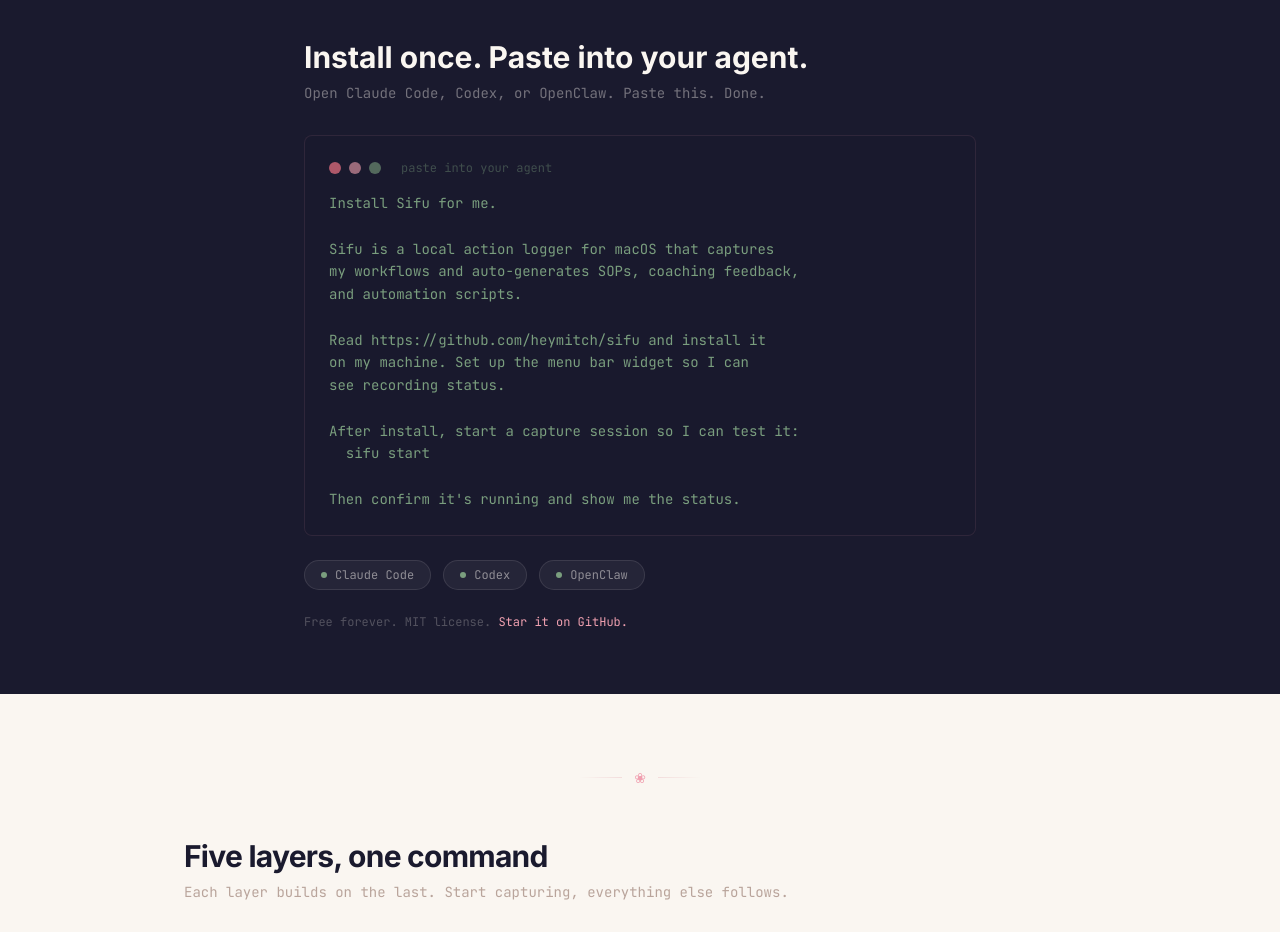
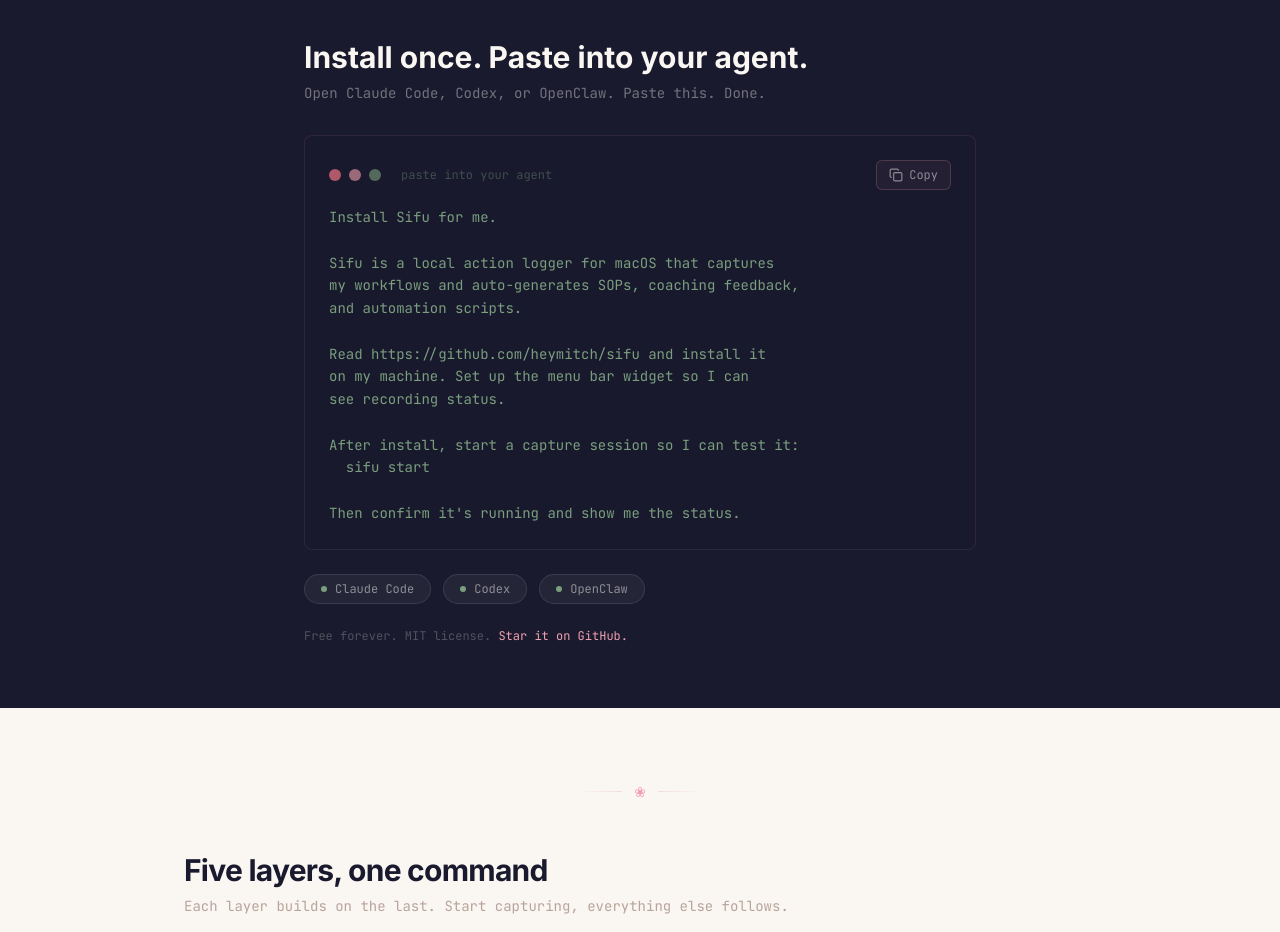
Before and after one commit to heymitch/sifu-lander, a Next.js app: page / in a window 1280 px wide. Shown: the part 820-1752 px from the top of the page. Built offline with nearby package versions, Linux system fonts and the light colour scheme.

Commit message:
feat: add click-to-copy on install prompt

```diff
--- a/app/page.tsx
+++ b/app/page.tsx
@@ -1,4 +1,21 @@
 "use client";
+
+import { useState } from "react";
+
+const installPrompt = `Install Sifu for me.
+
+Sifu is a local action logger for macOS that captures
+my workflows and auto-generates SOPs, coaching feedback,
+and automation scripts.
+
+Read https://github.com/heymitch/sifu and install it
+on my machine. Set up the menu bar widget so I can
+see recording status.
+
+After install, start a capture session so I can test it:
+  sifu start
+
+Then confirm it's running and show me the status.`;
 
 const layers = [
   {
@@ -65,6 +82,14 @@
 \`\`\``;
 
 export default function SifuPage() {
+  const [copied, setCopied] = useState(false);
+
+  const handleCopy = () => {
+    navigator.clipboard.writeText(installPrompt);
+    setCopied(true);
+    setTimeout(() => setCopied(false), 2000);
+  };
+
   return (
     <main className="min-h-screen bg-paper relative overflow-hidden">
       {/* ── Falling Petals ── */}
@@ -151,8 +176,9 @@
               Open Claude Code, Codex, or OpenClaw. Paste this. Done.
             </p>
 
-            <div className="rounded-lg border border-blossom/10 bg-ink/80 p-6 overflow-x-auto backdrop-blur-sm">
-              <div className="flex items-center gap-2 mb-4">
+            <div className="rounded-lg border border-blossom/10 bg-ink/80 p-6 overflow-x-auto backdrop-blur-sm relative group">
+              <div className="flex items-center justify-between mb-4">
+                <div className="flex items-center gap-2">
                   <span className="h-3 w-3 rounded-full bg-blossom-deep/80" />
                   <span className="h-3 w-3 rounded-full bg-blossom/60" />
                   <span className="h-3 w-3 rounded-full bg-leaf/60" />
@@ -160,21 +186,25 @@
                     paste into your agent
                   </span>
                 </div>
+                <button
+                  onClick={handleCopy}
+                  className="flex items-center gap-1.5 px-3 py-1.5 rounded-md border border-blossom/20 bg-blossom/5 hover:bg-blossom/15 transition-all text-paper/50 hover:text-paper/80 font-mono text-xs cursor-pointer"
+                >
+                  {copied ? (
+                    <>
+                      <svg width="14" height="14" viewBox="0 0 24 24" fill="none" stroke="currentColor" strokeWidth="2" strokeLinecap="round" strokeLinejoin="round"><path d="M20 6 9 17l-5-5"/></svg>
+                      Copied
+                    </>
+                  ) : (
+                    <>
+                      <svg width="14" height="14" viewBox="0 0 24 24" fill="none" stroke="currentColor" strokeWidth="2" strokeLinecap="round" strokeLinejoin="round"><rect width="14" height="14" x="8" y="8" rx="2"/><path d="M4 16c-1.1 0-2-.9-2-2V4c0-1.1.9-2 2-2h10c1.1 0 2 .9 2 2"/></svg>
+                      Copy
+                    </>
+                  )}
+                </button>
+              </div>
               <pre className="font-mono text-sm leading-relaxed text-leaf whitespace-pre-wrap">
-{`Install Sifu for me.
-
-Sifu is a local action logger for macOS that captures
-my workflows and auto-generates SOPs, coaching feedback,
-and automation scripts.
-
-Read https://github.com/heymitch/sifu and install it
-on my machine. Set up the menu bar widget so I can
-see recording status.
-
-After install, start a capture session so I can test it:
-  sifu start
-
-Then confirm it's running and show me the status.`}
+                {installPrompt}
               </pre>
             </div>
 
```
Lines whose indentation alone changed are shown as unchanged.
